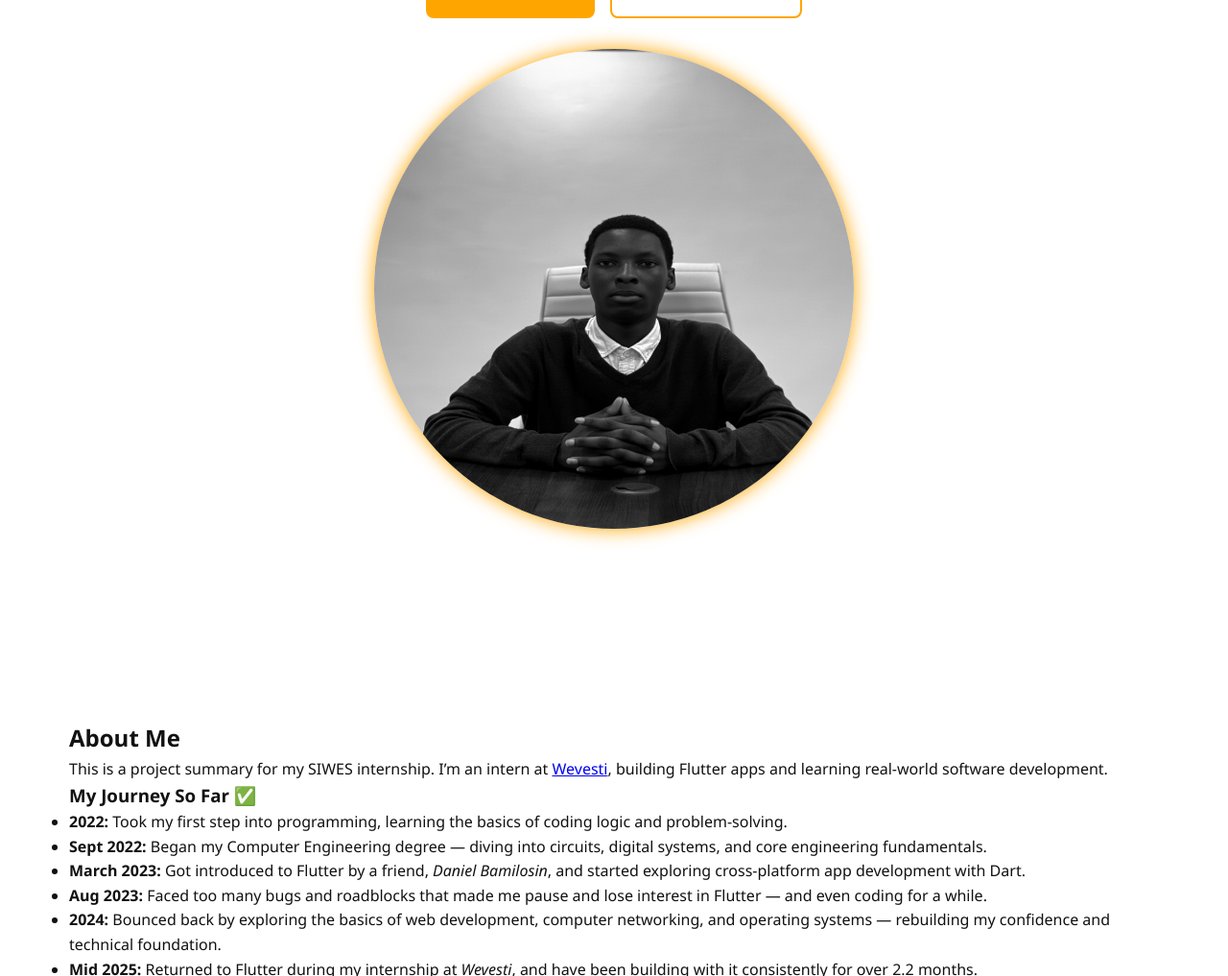
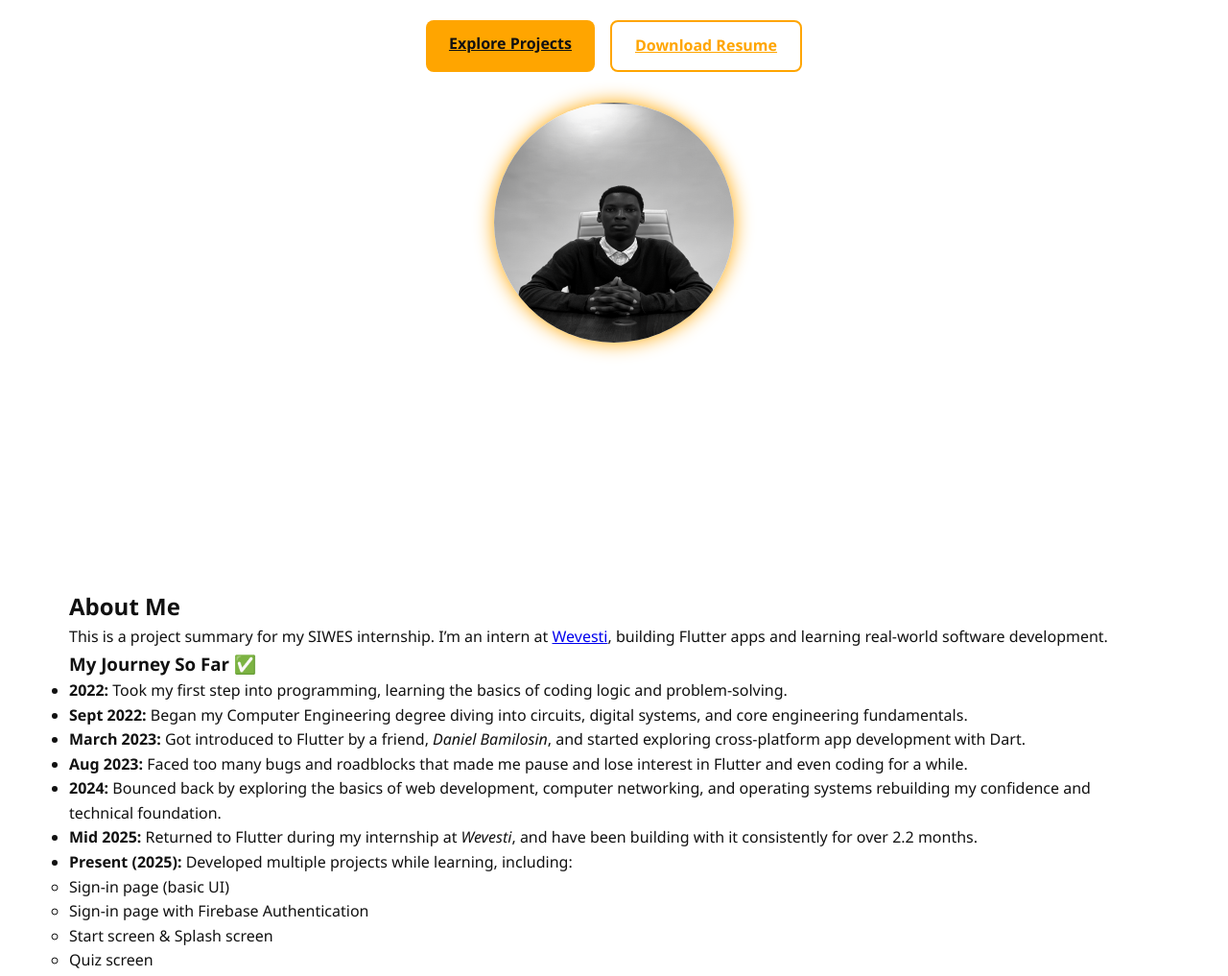
Before and after one commit to moxie-15/moxie-15.github.io, a plain HTML site: page index.html in a window 1280 px wide. Shown: the part 283-1300 px from the top of the page at 96% size. Drawn offline with Linux system fonts and the light colour scheme.

```diff
--- a/index.html
+++ b/index.html
@@ -56,10 +56,10 @@
         <h3>My Journey So Far ✅</h3>
         <ul>
           <li><strong>2022:</strong> Took my first step into programming, learning the basics of coding logic and problem-solving.</li>
-          <li><strong>Sept 2022:</strong> Began my Computer Engineering degree — diving into circuits, digital systems, and core engineering fundamentals.</li>
+          <li><strong>Sept 2022:</strong> Began my Computer Engineering degree diving into circuits, digital systems, and core engineering fundamentals.</li>
           <li><strong>March 2023:</strong> Got introduced to Flutter by a friend, <em>Daniel Bamilosin</em>, and started exploring cross-platform app development with Dart.</li>
-          <li><strong>Aug 2023:</strong> Faced too many bugs and roadblocks that made me pause and lose interest in Flutter — and even coding for a while.</li>
-          <li><strong>2024:</strong> Bounced back by exploring the basics of web development, computer networking, and operating systems — rebuilding my confidence and technical foundation.</li>
+          <li><strong>Aug 2023:</strong> Faced too many bugs and roadblocks that made me pause and lose interest in Flutter and even coding for a while.</li>
+          <li><strong>2024:</strong> Bounced back by exploring the basics of web development, computer networking, and operating systems rebuilding my confidence and technical foundation.</li>
           <li><strong>Mid 2025:</strong> Returned to Flutter during my internship at <em>Wevesti</em>, and have been building with it consistently for over 2.2 months.</li>
           <li><strong>Present (2025):</strong> Developed multiple projects while learning, including:
             <ul>
@@ -72,11 +72,11 @@
               <li>Dice Roller app that shuffles dice when tapped</li>
               <li>Converted a <strong>Figma design</strong> into a working mobile <em>Fashion App</em></li>
               <li>
-                Fully functional CBT (Computer-Based Testing) app for Windows — featuring all the above screens and packaged as a <code>.exe</code> (v1.0).
+                Fully functional CBT (Computer-Based Testing) app for Windows featuring all the above screens and packaged as a <code>.exe</code> (v1.0).
                 This project was the practical application of all the training, tutorials, and lectures I had studied, tying everything together into a complete, working system.
               </li>
             </ul>
-            Currently pushing further into advanced goals — full-stack development, cybersecurity, AI, and Web3 integration. Also building “Proof of Learn” for the Hedera Hackathon, aiming to merge education, blockchain, and AI.
+            Currently pushing further into advanced goals full-stack development, cybersecurity, AI, and Web3 integration. Also building “Proof of Learn” for the Hedera Hackathon, aiming to merge education, blockchain, and AI.
           </li>
         </ul>
 
--- a/style.css
+++ b/style.css
@@ -143,8 +143,8 @@
 }
 
 .profile-img {
-  width: 500px;
-  height: 500px;
+  width: 250px;
+  height: 250px;
   border-radius: 50%;
   box-shadow: 0 0 20px #ffa500;
   transition: transform 0.3s, box-shadow 0.3s;
```
